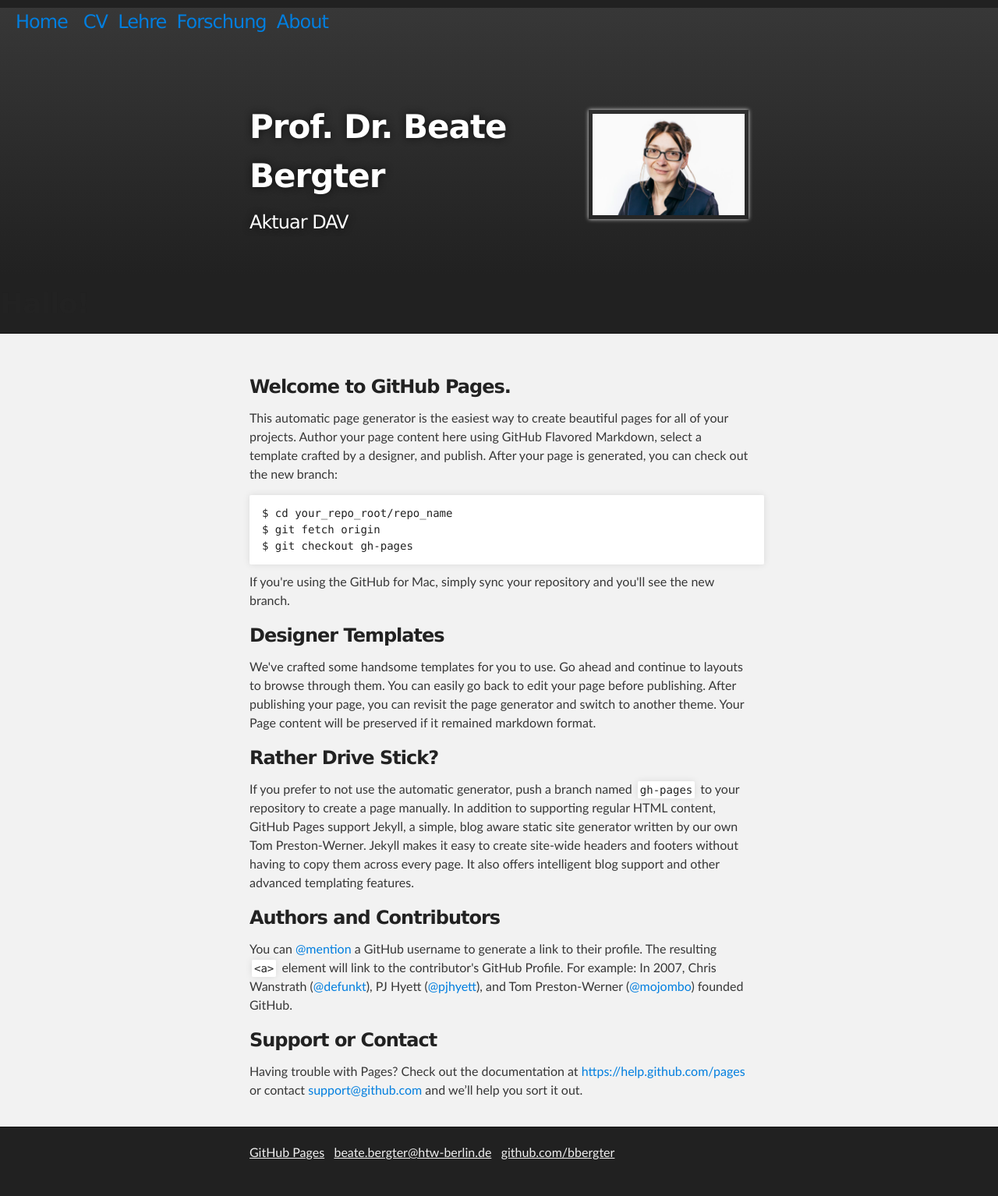
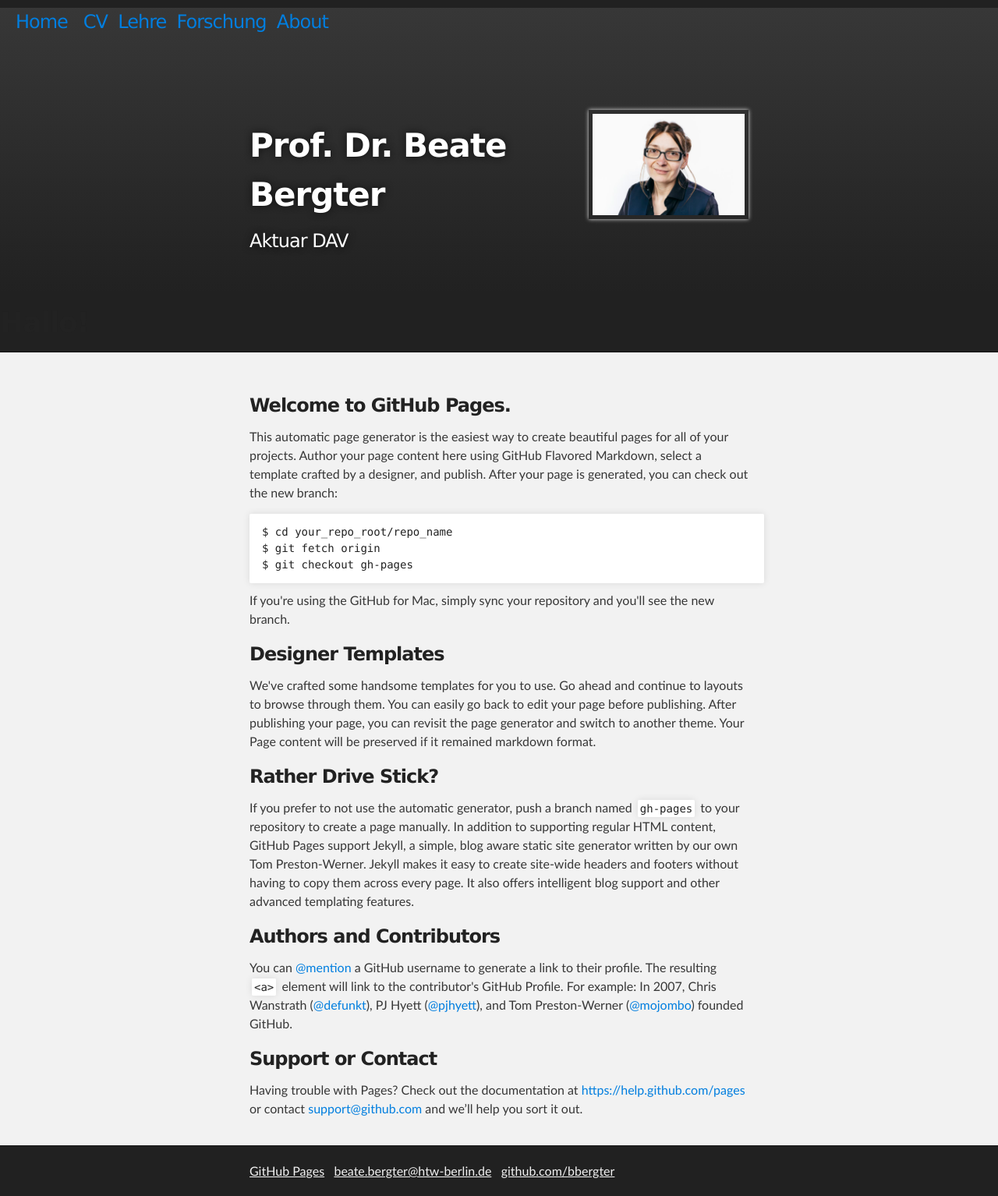
Before and after one commit to bbergter/bbergter, a Jekyll site: the page index.html, which Jekyll copies as it is, in a window 1280 px wide. Shown: the whole page at 78% size. Built offline with Jekyll 4.4.1, drawn with Linux system fonts in a browser that asks for light colours; before the commit the page ends 1510 px from its top, so only the background shows below that.

Commit message:
Update index.html

```diff
--- a/index.html
+++ b/index.html
@@ -41,7 +41,7 @@
         <header class="inner">
 
 
-        <img alt="moi" src="moi.jpg" height="130" width=auto align="right" hspace="-3" margin-right="-30">
+        <img alt="moi" src="moi.jpg" height="130" width=auto align="right" hspace="-3" margin-right="-30"> <br>
 
           <h1 id="project_title">Prof. Dr. Beate Bergter</h1>
           <h2 id="project_tagline">Aktuar DAV</h2>
```
